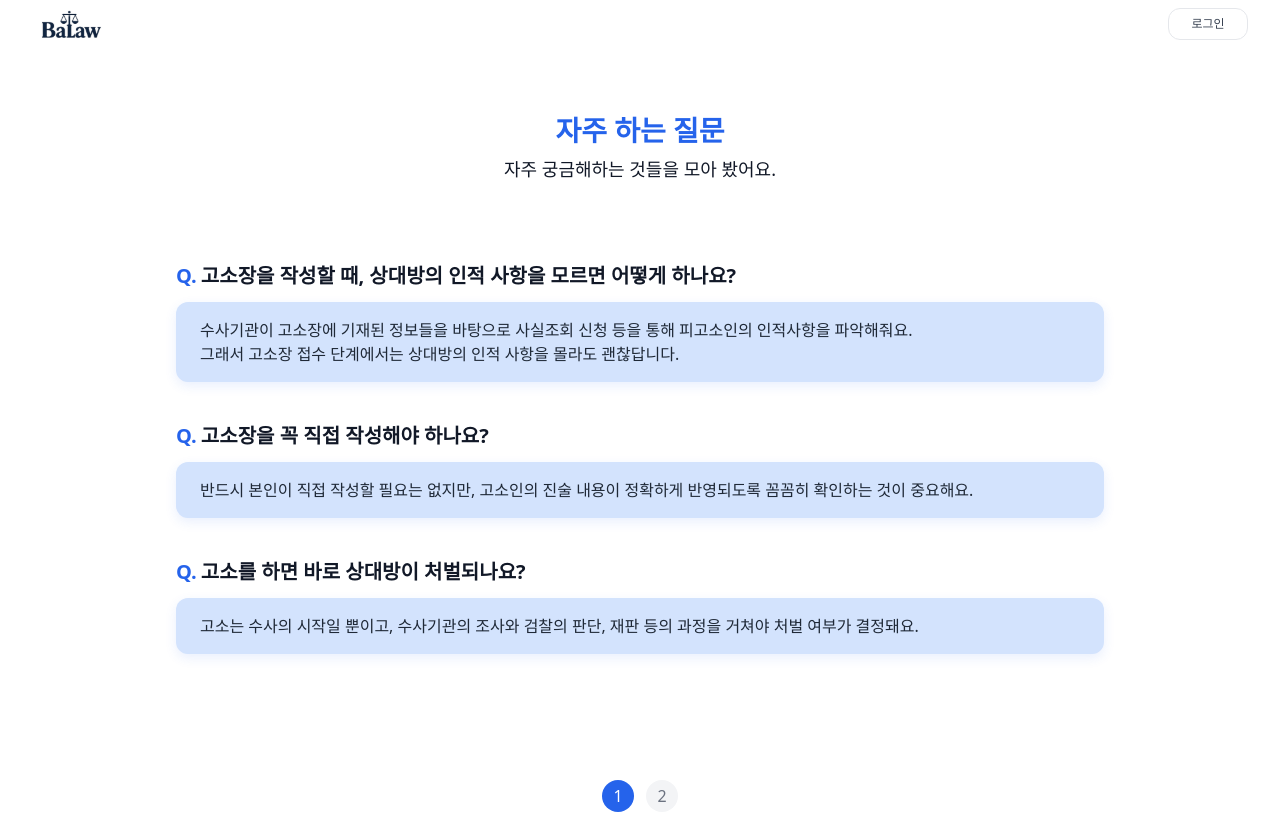
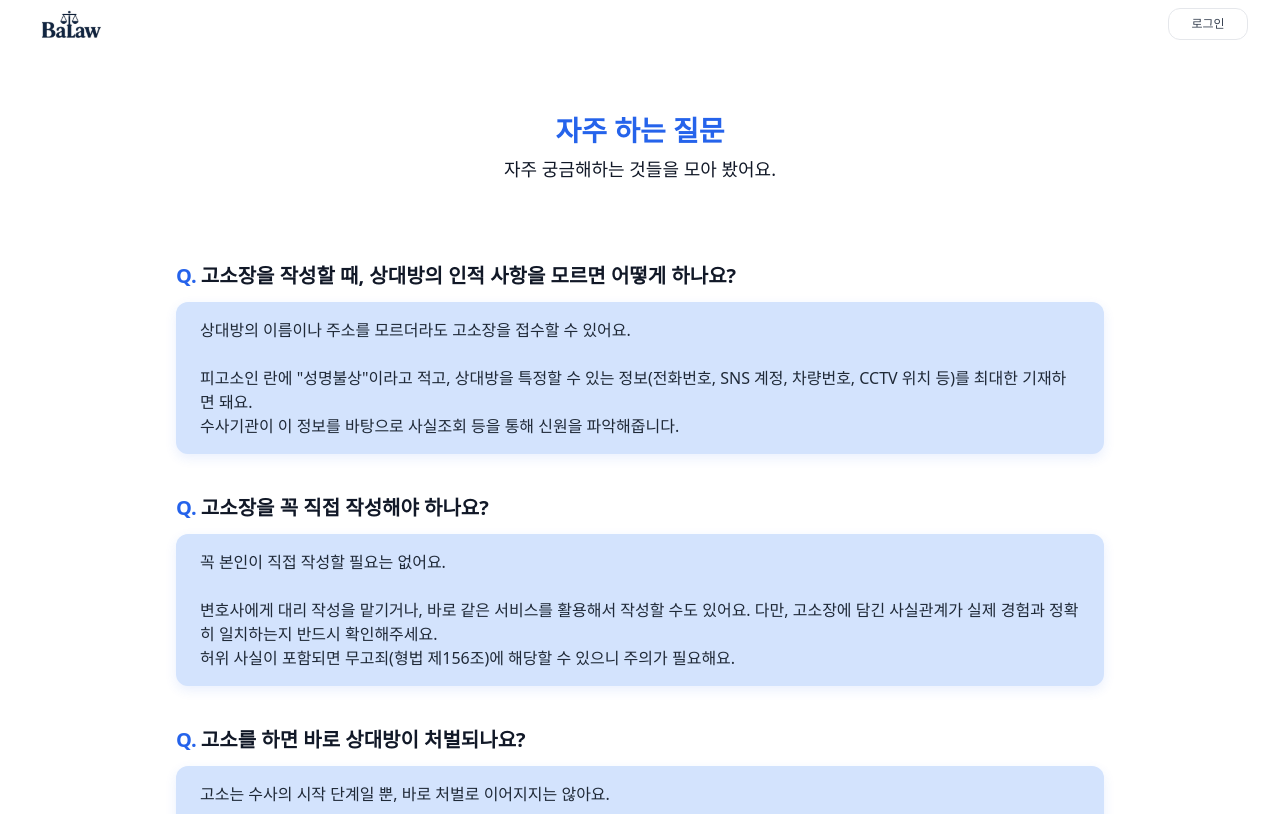
Before and after one commit to capston-design-baro/Baro-Front, a React (Vite) app: page /faq in a window 1280 px wide. Shown: the top 814 px of the page. Built offline with nearby package versions, Linux system fonts and the light colour scheme; no server answers; a web font is replaced by a local one.

Commit message:
[Chore] 답변 보완

```diff
--- a/src/features/faq/constants/faq.ts
+++ b/src/features/faq/constants/faq.ts
@@ -9,30 +9,30 @@ export const FAQ_ITEMS: FaqItem[] = [
     id: 1,
     question: '고소장을 작성할 때, 상대방의 인적 사항을 모르면 어떻게 하나요?',
     answer:
-      '수사기관이 고소장에 기재된 정보들을 바탕으로 사실조회 신청 등을 통해 피고소인의 인적사항을 파악해줘요.\n그래서 고소장 접수 단계에서는 상대방의 인적 사항을 몰라도 괜찮답니다.',
+      '상대방의 이름이나 주소를 모르더라도 고소장을 접수할 수 있어요.\n\n피고소인 란에 "성명불상"이라고 적고, 상대방을 특정할 수 있는 정보(전화번호, SNS 계정, 차량번호, CCTV 위치 등)를 최대한 기재하면 돼요.\n수사기관이 이 정보를 바탕으로 사실조회 등을 통해 신원을 파악해줍니다.',
   },
   {
     id: 2,
     question: '고소장을 꼭 직접 작성해야 하나요?',
     answer:
-      '반드시 본인이 직접 작성할 필요는 없지만, 고소인의 진술 내용이 정확하게 반영되도록 꼼꼼히 확인하는 것이 중요해요.',
+      '꼭 본인이 직접 작성할 필요는 없어요.\n\n변호사에게 대리 작성을 맡기거나, 바로 같은 서비스를 활용해서 작성할 수도 있어요. 다만, 고소장에 담긴 사실관계가 실제 경험과 정확히 일치하는지 반드시 확인해주세요.\n허위 사실이 포함되면 무고죄(형법 제156조)에 해당할 수 있으니 주의가 필요해요.',
   },
   {
     id: 3,
     question: '고소를 하면 바로 상대방이 처벌되나요?',
     answer:
-      '고소는 수사의 시작일 뿐이고, 수사기관의 조사와 검찰의 판단, 재판 등의 과정을 거쳐야 처벌 여부가 결정돼요.',
+      '고소는 수사의 시작 단계일 뿐, 바로 처벌로 이어지지는 않아요.\n\n고소장 접수 → 경찰 수사 → 검찰 송치 → 기소 여부 결정 → 재판의 절차를 거치게 돼요.\n검찰이 증거가 충분하다고 판단하면 기소하고, 법원이 최종 처벌 여부를 결정합니다. 수사 과정에서 고소인 조사(진술)도 진행되니 참고해주세요.',
   },
   {
     id: 4,
     question: '고소 취소(취하)를 하면 어떻게 되나요?',
     answer:
-      '일부 범죄는 고소를 취하하면 처벌이 불가능해질 수 있어요. 취하 전에 꼭 법률적 영향을 확인하는 게 좋아요.',
+      '친고죄(명예훼손, 모욕 등)의 경우 고소를 취하하면 처벌이 불가능해져요.\n반의사불벌죄(폭행, 협박 등)는 처벌을 원하지 않는다는 의사표시를 하면 공소가 기각돼요.\n그 외 일반 범죄(사기, 횡령 등)는 고소를 취하해도 검찰이 직권으로 수사를 계속할 수 있어요.\n\n또한 고소 취하 후에는 같은 사건으로 다시 고소할 수 없으니 신중하게 결정해주세요.',
   },
   {
     id: 5,
     question: '고소장에 적은 내용은 나중에 수정할 수 있나요?',
     answer:
-      '추가 진술이나 보완자료 제출을 통해 내용을 보강할 수 있어요. 다만 최초 진술과 상충되는 내용은 신빙성에 영향을 줄 수 있어요.',
+      '네, 보충 진술서나 추가 자료 제출을 통해 내용을 보완할 수 있어요.\n\n다만 최초 진술과 크게 달라지면 진술의 신빙성이 떨어질 수 있으니, 처음 작성할 때 사실관계를 정확하게 정리하는 것이 중요해요.\n오탈자나 날짜 등 단순한 사실 오류는 수사관에게 말씀하시면 쉽게 정정할 수 있어요.',
   },
 ];
```
